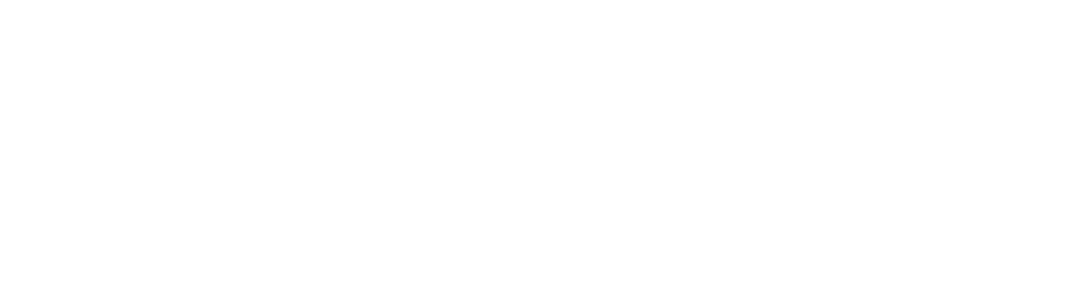
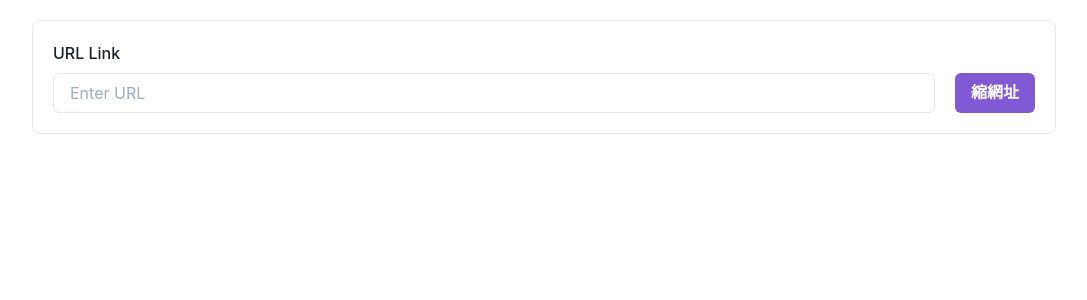
Before and after one commit to kukina622/short-url, a React (Vite) app in the folder frontend/: page / in a window 1280 px wide. Shown: the top 300 px of the page, without its empty margins (96-1183 px from the left). Built offline with nearby package versions, Linux system fonts and the light colour scheme.

Commit message:
complete ShortenResult UrlInput HistoryAccordion

```diff
--- a/frontend/src/App.tsx
+++ b/frontend/src/App.tsx
@@ -1,5 +1,24 @@
+import { Box } from "@chakra-ui/react";
+import UrlInput from "@/components/UrlInput";
+import ShortenResult from "@/components/ShortenResult";
+import HistoryAccordion from "@/components/HistoryAccordion";
+import { useState } from "react";
+import { urlInfoProp } from "@/types/url";
+
 function App() {
-  return <div className="App"></div>;
+  const [urlInfo, setUrlInfo] = useState<urlInfoProp>({
+    originUrl: "",
+    shortenUrl: ""
+  });
+  return (
+    <div className="App">
+      <Box m="0 auto" w="80%" h="100vh" minH="40rem" maxW="1920px">
+        <ShortenResult shortenUrl={urlInfo.shortenUrl} />
+        <UrlInput setUrlInfo={setUrlInfo} />
+        <HistoryAccordion urlInfo={urlInfo}/>
+      </Box>
+    </div>
+  );
 }
 
 export default App;
```
